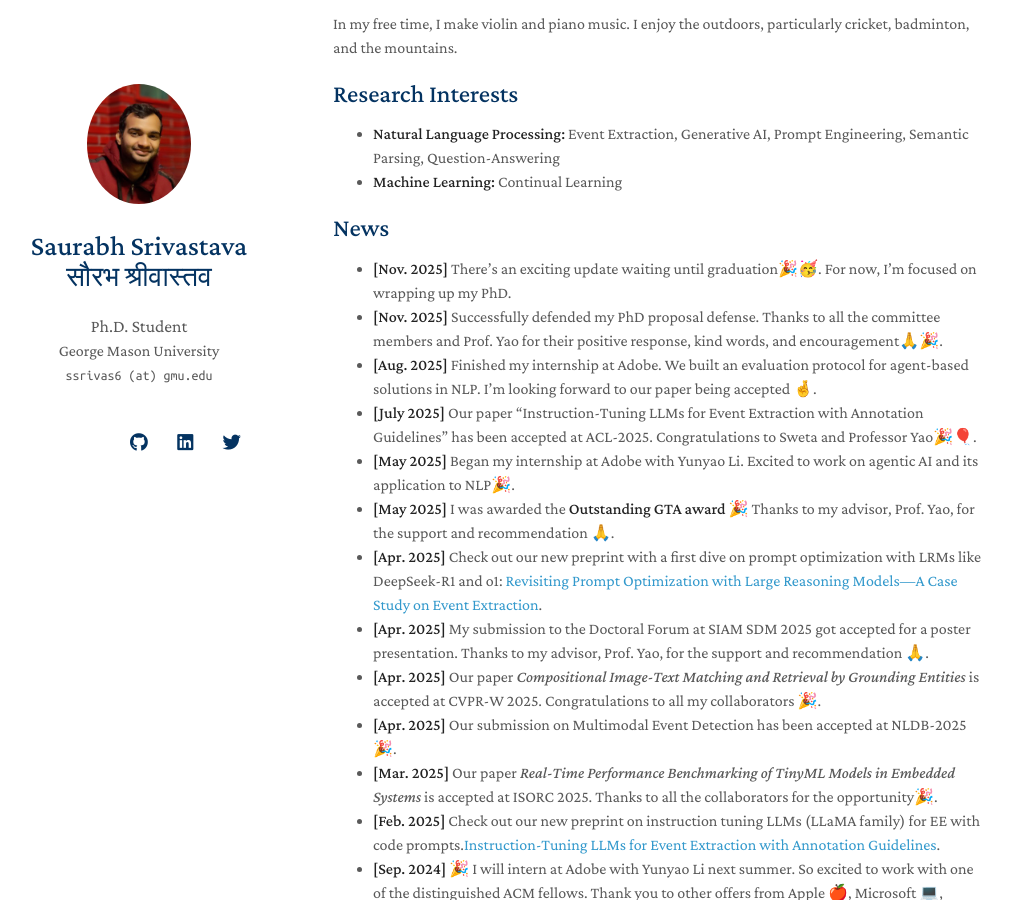
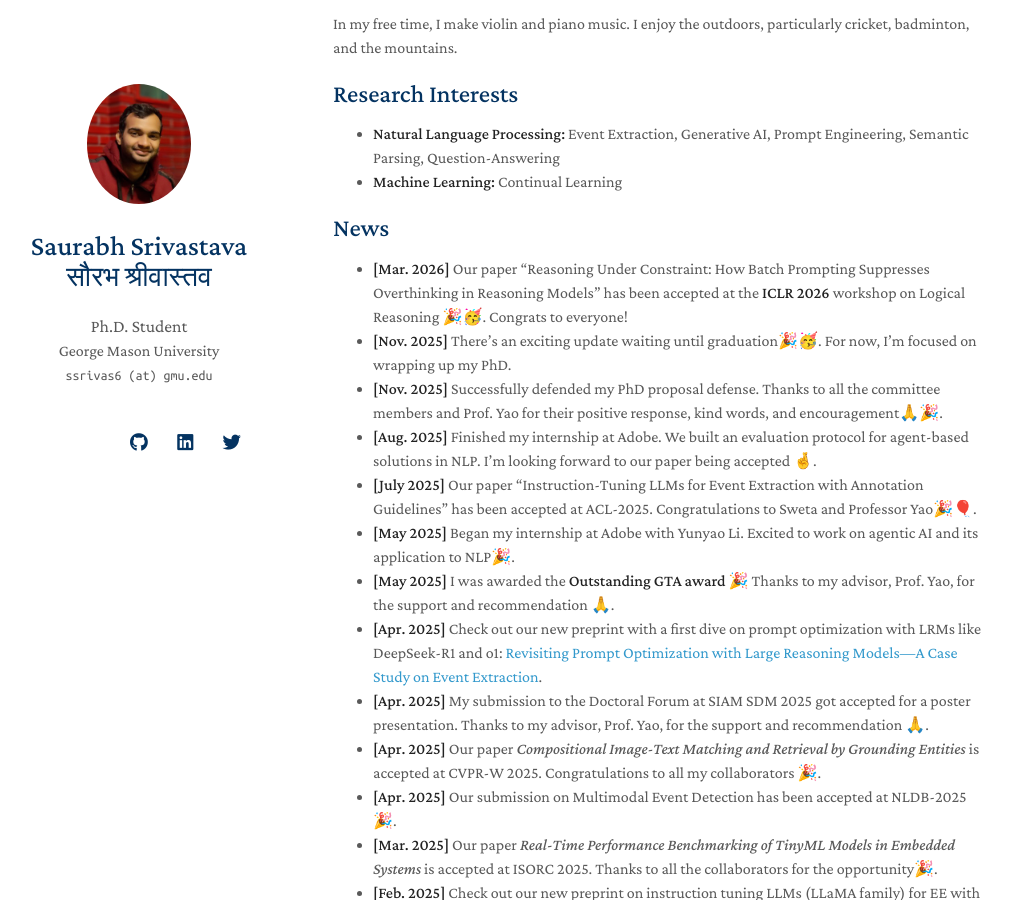
Before and after one commit to salokr/salokr.github.io, a Jekyll site: the page built from index.md, in a window 1280 px wide and 900 px high, scrolled down 489 px. Shown: the whole window, without its empty margins (137-1149 px from the left). Built offline with Jekyll 4.4.1, drawn with Linux system fonts in a browser that asks for light colours; nearby versions of some CDN libraries; a style sheet for code colours, icons or effects is not loaded; our own code applies the rules of GitHub Pages for plain Markdown files.

Commit message:
Update news section with recent achievements
Added news about paper acceptance and PhD updates.

```diff
--- a/index.md
+++ b/index.md
@@ -21,6 +21,7 @@ In my free time, I make violin and piano music. I enjoy the outdoors, particular
 - **Machine Learning:** Continual Learning
 
 ## News
+- **[Mar. 2026]** Our paper "Reasoning Under Constraint: How Batch Prompting Suppresses Overthinking in Reasoning Models" has been accepted at the **ICLR 2026** workshop on Logical Reasoning 🎉🥳. Congrats to everyone!
 - **[Nov. 2025]** There’s an exciting update waiting until graduation🎉🥳. For now, I’m focused on wrapping up my PhD.
 - **[Nov. 2025]** Successfully defended my PhD proposal defense. Thanks to all the committee members and Prof. Yao for their positive response, kind words, and encouragement🙏🎉.
 - **[Aug. 2025]** Finished my internship at Adobe. We built an evaluation protocol for agent-based solutions in NLP. I'm looking forward to our paper being accepted 🤞.
```
